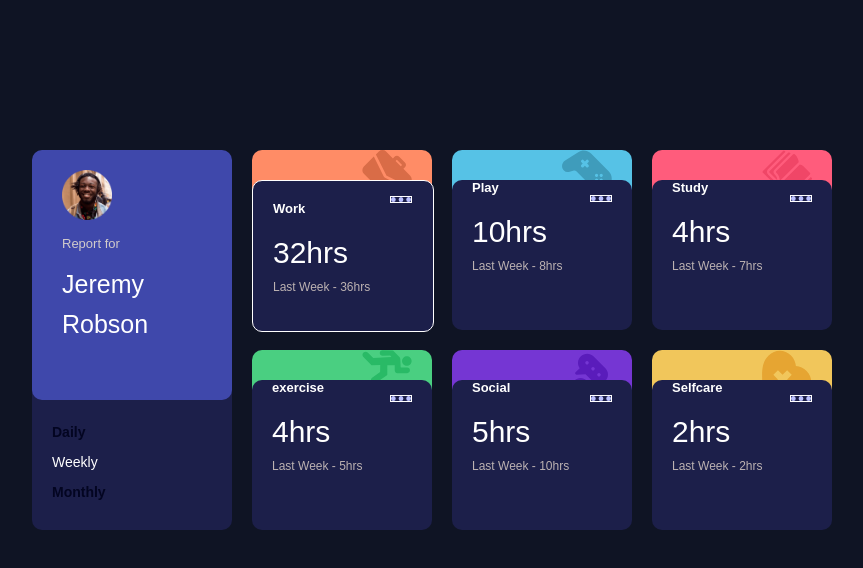
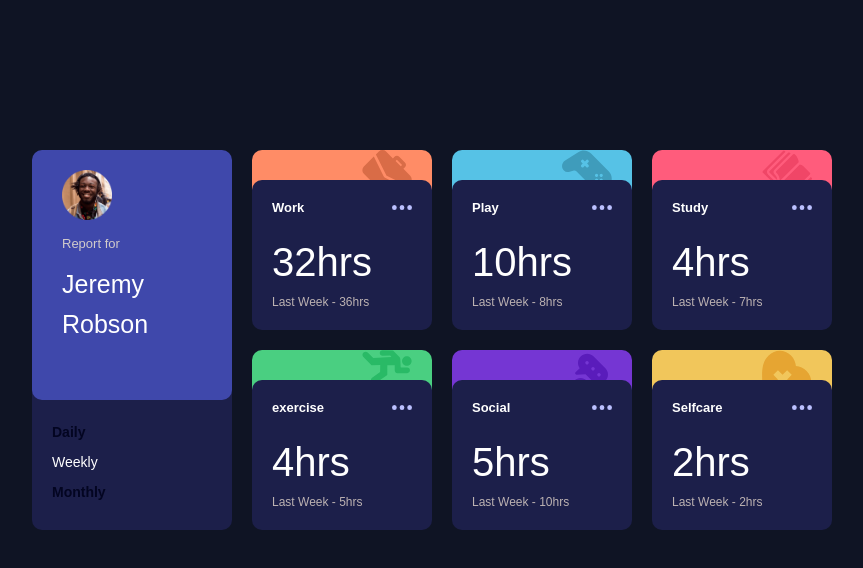
Before and after one commit to Brycies/time-tracker, a plain HTML site: page index.html in a window 1280 px wide. Shown: the whole page, without its empty margins (76-939 px from the left). Drawn offline with Linux system fonts and the light colour scheme.

Commit message:
first commit

```diff
--- a/index.html
+++ b/index.html
@@ -32,7 +32,7 @@
 
             <div class="work-cnt">
               <img class="elipsis-icon" src="images/icon-ellipsis.svg" />
-              <p class="activity">Work</p>
+              <p class="work-activity">Work</p>
               <p class="amount">32hrs</p>
               <p class="covered-time">Last Week - 36hrs</p>
             </div>
@@ -41,7 +41,7 @@
             <img class="play-logo" src="images/icon-play.svg" />
             <div class="play-cnt">
               <img class="elipsis-icon" src="images/icon-ellipsis.svg" />
-              <p class="activity">Play</p>
+              <p class="play-activity">Play</p>
               <p class="amount">10hrs</p>
               <p class="covered-time">Last Week - 8hrs</p>
             </div>
@@ -50,8 +50,8 @@
             <img class="study-logo" src="images/icon-study.svg" />
             <div class="study-cnt">
               <img class="elipsis-icon" src="images/icon-ellipsis.svg" />
-              <p class="activity">Study</p>
-              <p class="amount">4hrs</p>
+              <p class="study-activity">Study</p>
+              <p class="study-amount">4hrs</p>
               <p class="covered-time">Last Week - 7hrs</p>
             </div>
           </div>
@@ -61,7 +61,7 @@
             <img class="exercise-logo" src="images/icon-exercise.svg" />
             <div class="exercise-cnt">
               <img class="elipsis-icon" src="images/icon-ellipsis.svg" />
-              <p class="activity">exercise</p>
+              <p class="exercise-activity">exercise</p>
               <p class="amount">4hrs</p>
               <p class="covered-time">Last Week - 5hrs</p>
             </div>
@@ -70,7 +70,7 @@
             <img class="social-logo" src="images/icon-social.svg" />
             <div class="social-cnt">
               <img class="elipsis-icon" src="images/icon-ellipsis.svg" />
-              <p class="activity">Social</p>
+              <p class="social-activity">Social</p>
               <p class="amount">5hrs</p>
               <p class="covered-time">Last Week - 10hrs</p>
             </div>
@@ -79,7 +79,7 @@
             <img class="selfcare-logo" src="images/icon-self-care.svg" />
             <div class="selfcare-cnt">
               <img class="elipsis-icon" src="images/icon-ellipsis.svg" />
-              <p class="activity">Selfcare</p>
+              <p class="selfcare-activity">Selfcare</p>
               <p class="amount">2hrs</p>
               <p class="covered-time">Last Week - 2hrs</p>
             </div>
--- a/style/track.css
+++ b/style/track.css
@@ -89,16 +89,37 @@ div.top-cnt {
   width: 20px;
   float: right;
   margin-right: -50px;
-  margin-top: 15px;
-  border: 1px solid white;
+  margin-top: 25px;
 }
-p.activity {
+p.work-activity {
   font-weight: bold;
+  padding-top: 20px;
+  margin-bottom: 25px;
+  margin-left: 20px;
+  width: 35px;
+}
+
+p.play-activity,
+p.study-activity,
+p.exercise-activity,
+p.social-activity,
+p.selfcare-activity {
+  font-weight: bold;
+  padding-top: 20px;
+  margin-bottom: -20px;
+  margin-left: 20px;
+  width: 50px;
+  height: 40px;
+}
+
+p.amount {
+  font-size: 40px;
+  margin-left: 20px;
   margin-top: 20px;
-  margin-left: 20px;
+  padding-top: 0px;
 }
-p.amount {
-  font-size: 30px;
+p.study-amount {
+  font-size: 40px;
   margin-left: 20px;
   margin-top: 20px;
   padding-top: 0px;
@@ -106,7 +127,7 @@ p.amount {
 p.covered-time {
   font-size: 12px;
   margin-left: 20px;
-  margin-top: -20px;
+  margin-top: -30px;
   color: rgb(188, 178, 178);
 }
 
@@ -116,7 +137,6 @@ div.work-cnt {
   margin-top: 30px;
   margin-right: 100px;
   border-radius: 10px;
-  border: 1px solid white;
   background-color: hsl(235, 46%, 20%);
   filter: opacity(100%);
 }
```
